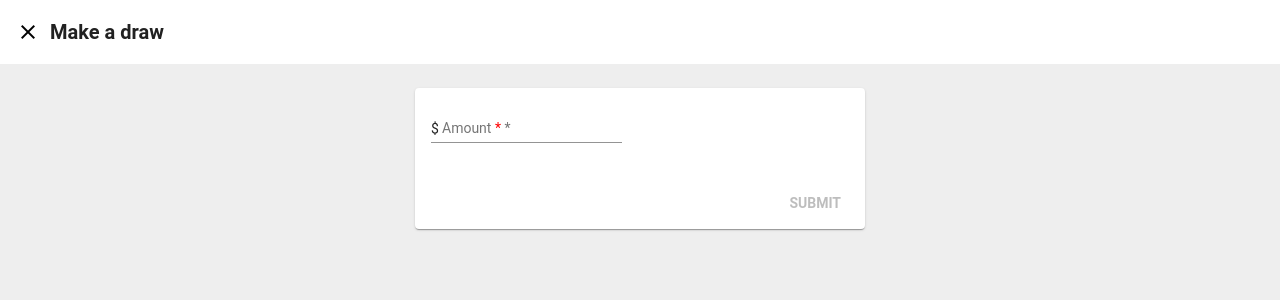
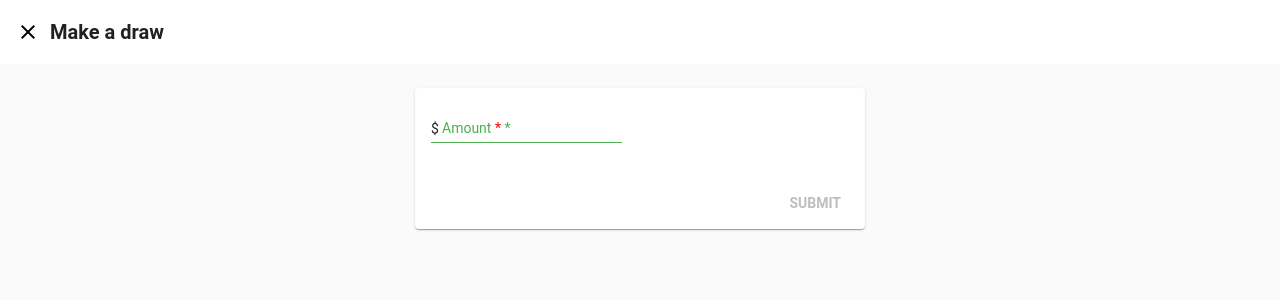
Before and after one commit to ihorbond/credit-profile-dashboard, an Angular app in the folder CreditPortal/ClientApp/: page /withdraw in a window 1280 px wide. Shown: the top 300 px of the page. Built offline with nearby package versions, Linux system fonts and the light colour scheme.

Commit message:
apply colors

```diff
--- a/CreditPortal/ClientApp/src/app/app.component.html
+++ b/CreditPortal/ClientApp/src/app/app.component.html
@@ -1,5 +1,3 @@
-<body>
-  <div>
+<div>
     <router-outlet></router-outlet>
-  </div>
-</body>
+</div>
--- a/CreditPortal/ClientApp/src/app/components/withdraw/withdraw.component.scss
+++ b/CreditPortal/ClientApp/src/app/components/withdraw/withdraw.component.scss
@@ -1,8 +1,17 @@
+app-withdraw {
   $green: #4CAF50;
 
   #withdrawOverview {
     width: 450px;
     margin: 0 auto;
+
+    .mat-form-field-underline, .mat-form-field-ripple {
+      background-color: $green;
+    }
+
+    .mat-form-field-label {
+      color: $green;
+    }
   }
 
   #submit {
@@ -20,6 +29,7 @@ $green: #4CAF50;
       color: black;
       margin-top: 8px;
     }
+
     span {
       margin-left: 10px;
       font-weight: 600;
@@ -29,3 +39,4 @@ $green: #4CAF50;
   .mat-toolbar {
     background-color: white !important;
   }
+}
--- a/CreditPortal/ClientApp/src/app/components/withdraw/withdraw.component.ts
+++ b/CreditPortal/ClientApp/src/app/components/withdraw/withdraw.component.ts
@@ -1,4 +1,4 @@
-import { Component, OnInit } from '@angular/core';
+import { Component, OnInit, ViewEncapsulation } from '@angular/core';
 import { CreditProfileService } from 'src/app/services/credit-profile.service';
 import { CreditProfileWithdrawal } from 'src/app/models/credit-profile';
 import { Router } from '@angular/router';
@@ -8,7 +8,8 @@ import { MatSnackBar } from '@angular/material/snack-bar';
 @Component({
   selector: 'app-withdraw',
   templateUrl: './withdraw.component.html',
-  styleUrls: ['./withdraw.component.scss']
+  styleUrls: ['./withdraw.component.scss'],
+  encapsulation: ViewEncapsulation.None
 })
 export class WithdrawComponent implements OnInit {
 
--- a/CreditPortal/ClientApp/src/index.html
+++ b/CreditPortal/ClientApp/src/index.html
@@ -8,7 +8,7 @@
   <link rel="icon" type="image/x-icon" href="favicon.ico">
   <link href="https://fonts.googleapis.com/icon?family=Material+Icons" rel="stylesheet">
 </head>
-<body>
+<body class="mat-app-background">
   <app-root></app-root>
 </body>
 </html>
--- a/CreditPortal/ClientApp/src/styles.scss
+++ b/CreditPortal/ClientApp/src/styles.scss
@@ -1,8 +1,4 @@
 /* You can add global styles to this file, and also import other style files */
-body {
-  background-color: rgb(238, 238, 238);
-}
-
 .required:after {
   content: " *";
   color: red;
```
Lines whose indentation alone changed are shown as unchanged.
